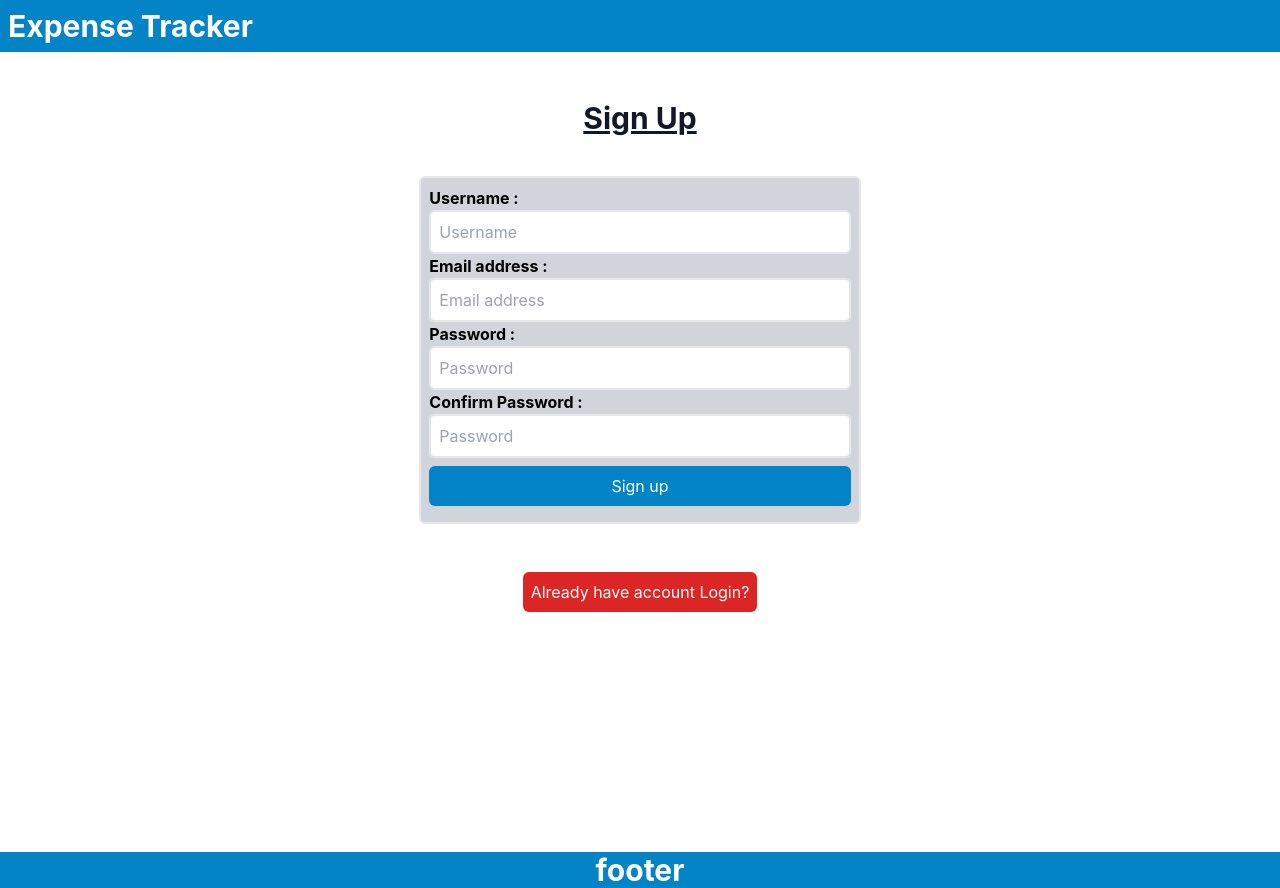
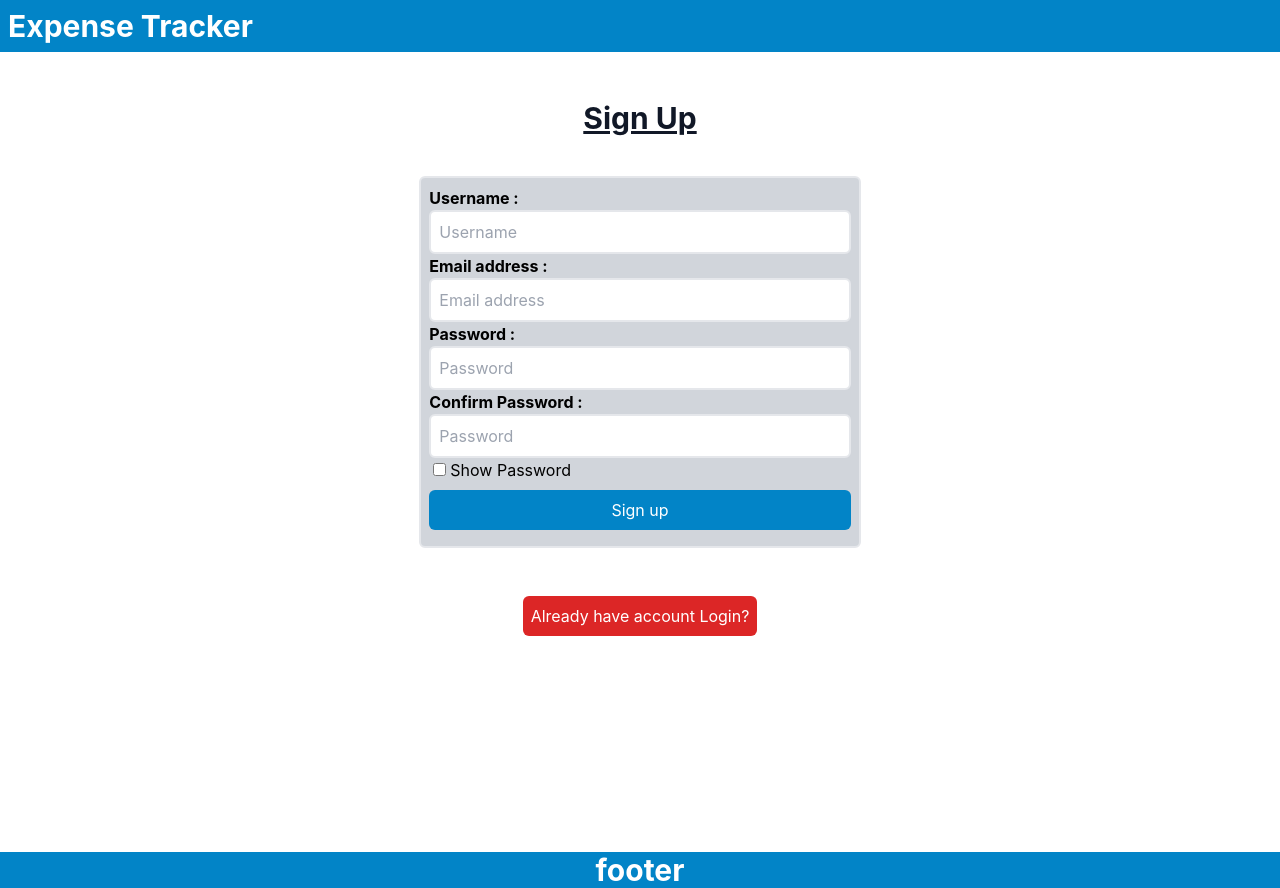
Before and after one commit to Shubham-S-Nimje/Expense-Tracker-2, a React (Create React App) app: page /Expense-Tracker-2/auth in a window 1280 px wide. Both pictures are taken after a click on the button "Dont't have account Login?". Built offline with nearby package versions, Linux system fonts and the light colour scheme.

Commit message:
Creating Login Screen Frontend

```diff
--- a/src/components/body/CreateaccForm.js
+++ b/src/components/body/CreateaccForm.js
@@ -1,4 +1,5 @@
 import React, { useRef } from "react";
+import { useState } from "react";
 import { useHistory } from "react-router-dom";
 
 const CreateaccForm = () => {
@@ -6,6 +7,7 @@ const CreateaccForm = () => {
   const enteredemail = useRef();
   const enteredpass = useRef();
   const enteredconfirmpass = useRef();
+  const [ShowPass, SetShowpass] = useState("password");
   const history = useHistory();
 
   const OnSubmitHandler = (event) => {
@@ -43,7 +45,7 @@ const CreateaccForm = () => {
         })
         .then((data) => {
           // console.log(data);
-          history.push("/Expense-Tracker-2/profile");
+          history.push("/Expense-Tracker-2/auth");
           console.log("User has successfully signed up");
         })
         .catch((err) => {
@@ -51,6 +53,14 @@ const CreateaccForm = () => {
         });
     } else {
       alert("Please check your password");
+    }
+  };
+
+  const ShowpasswordHandler = () => {
+    if (ShowPass === "password") {
+      SetShowpass("text");
+    } else {
+      SetShowpass("password");
     }
   };
   return (
@@ -96,7 +106,7 @@ const CreateaccForm = () => {
           <div>
             <label className="font-bold">Confirm Password :</label>
             <input
-              type="password"
+              type={ShowPass}
               autoComplete="current-password"
               required
               ref={enteredconfirmpass}
@@ -104,6 +114,11 @@ const CreateaccForm = () => {
               placeholder="Password"
             />
           </div>
+        </div>
+
+        <div className="text-left">
+          <input type="checkbox" className="m-1" onClick={ShowpasswordHandler} />
+          Show Password
         </div>
 
         <div>
--- a/src/components/body/LoginForm.js
+++ b/src/components/body/LoginForm.js
@@ -17,7 +17,7 @@ const LoginForm = () => {
     // console.log(enteredpass.current.value);
 
     const url =
-      "https://identitytoolkit.googleapis.com/v1/accounts:signInWithPassword?key=AIzaSyA8YcdRz-mt4-Y3rPxSLQEVxw4DlXJ0wB4";
+      "http://localhost:4000/login-user";
     fetch(url, {
       method: "POST",
       body: JSON.stringify({
```
